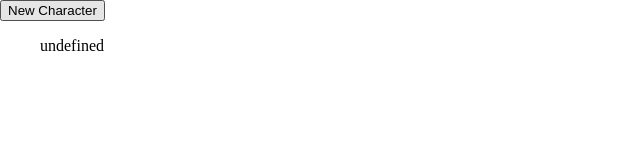
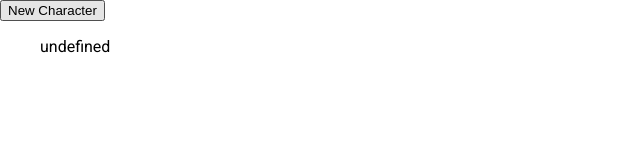
Before and after one commit to ArfySaysHi/pathfindersheetthing, a plain HTML site: page index.html in a window 1280 px wide. Shown: the full height of the page, 0-640 px from the left. Drawn offline with Linux system fonts and the light colour scheme.

Commit message:
added roboto font

```diff
--- a/style.css
+++ b/style.css
@@ -1,5 +1,8 @@
+@import url("https://fonts.googleapis.com/css2?family=Roboto:wght@400;700&display=swap");
+
 * {
     box-sizing: border-box;
     margin: 0;
     padding: 0;
+    font-family: Roboto, sans-serif;
 }
```
